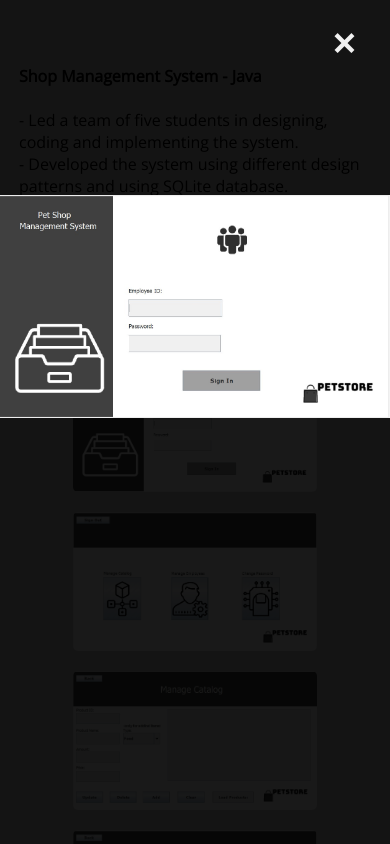
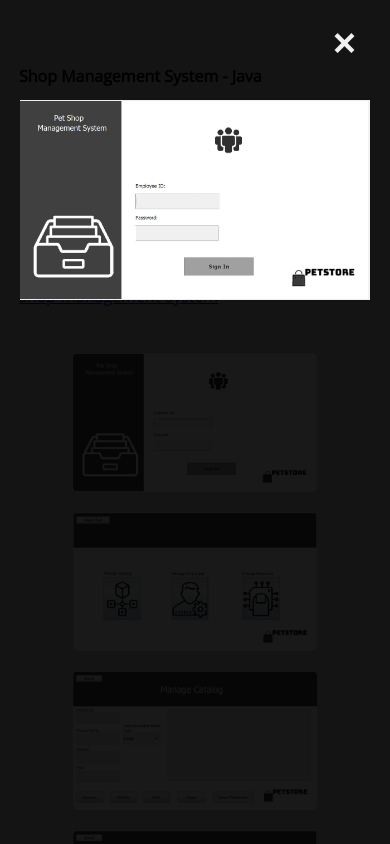
Before and after one commit to haimp2/Website, a plain HTML site: page index.html in a window 390 px wide. Both pictures are taken after a click on the picture 195 px from the left and 2444 px from the top of the page. Shown: the part 2022-2866 px from the top of the page. Drawn offline with nearby package versions, Linux system fonts and the light colour scheme.

Commit message:
css changes

```diff
--- a/main.css
+++ b/main.css
@@ -424,7 +424,6 @@ a img:hover{
         display: none;
         position: fixed;
         z-index: 1;
-        padding-top: 50%;
         left: 0;
         top: 0;
         width: 100%;
@@ -442,6 +441,13 @@ a img:hover{
         width: 279px;
     }
 
-
+    .modal-content {
+        margin: auto;
+        display: block;
+        width: 80%;
+        max-width: 350px;
+        max-height:80%;
+        width:auto;
+      }
 
 }
```
